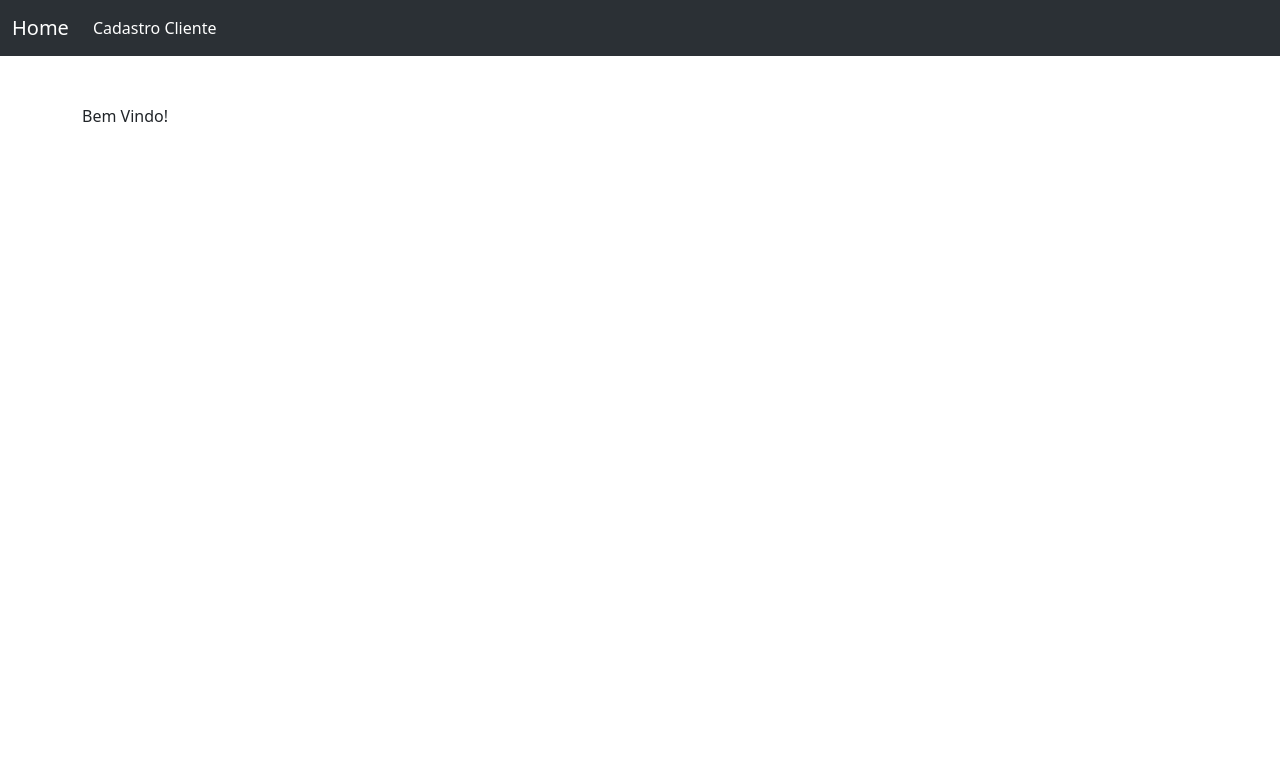
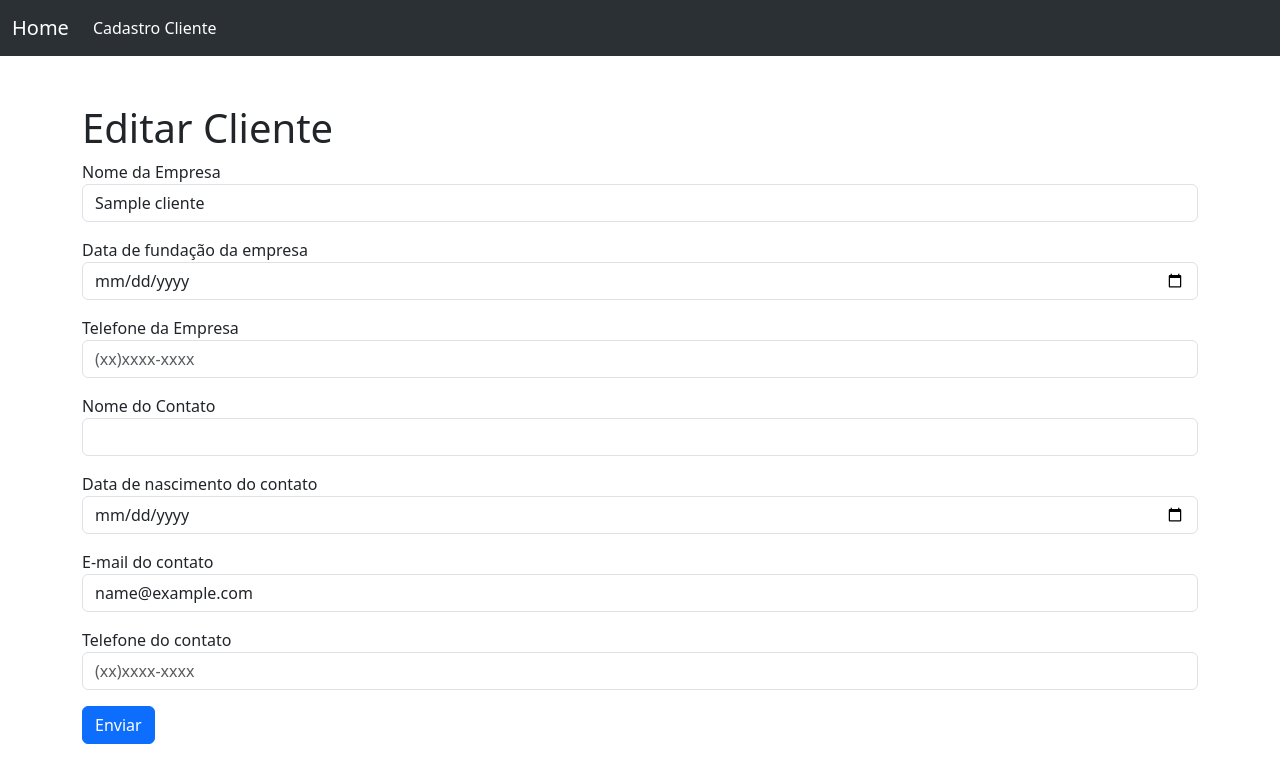
Before and after one commit to RicardoASJunior/teste_bytecom, a PHP site: page /?page=editar&id=1 in a window 1280 px wide. Shown: the top 783 px of the page. Run offline with PHP 8.4, Linux system fonts and the light colour scheme; tables that the repository leaves empty or names only in its code hold one stand-in row (values such as "Sample post"); data that the repository does not hold is empty.

Commit message:
Implementando Excluir e Editar

```diff
--- /dev/null
+++ b/editar-cliente.php
@@ -0,0 +1,42 @@
+<h1>Editar Cliente</h1>
+<?php
+    $sql = "SELECT * FROM cliente WHERE id=".$_REQUEST["id"];
+    $res = $conn->query($sql);
+    $row = $res->fetch_object();
+?>
+
+<form action="?page=salvar" method="POST" >
+    <input type="hidden" name="acao"  value="editar">
+    <input type="hidden" name="id"  value="<?php print $row->id ?>">
+    <div class="mb-3">
+        <label for="">Nome da Empresa</label>
+        <input type="text" name="nome_empresa" value="<?php print $row->nome_empresa; ?>" class="form-control">
+    </div>
+    <div class="mb-3">
+        <label for="">Data de fundação da empresa</label>
+        <input type="date" name="data_fundacao_empresa" value="<?php print $row->data_fundacao_empresa; ?>" class="form-control">
+    </div>
+    <div class="mb-3">
+        <label for="">Telefone da Empresa</label>
+        <input type="tel" id="phone" class="form-control" name="Telefone_empresa" value="<?php print $row->Telefone_empresa; ?>" pattern="\([0-9]{2}\)[0-9]{4}(-)?[0-9]{4}" placeholder="(xx)xxxx-xxxx">
+    </div>
+    <div class="mb-3">
+        <label for="">Nome do Contato</label>
+        <input type="text" name="Nome_contato" value="<?php print $row->Nome_contato; ?>" class="form-control">
+    </div>
+    <div class="mb-3">
+        <label for="">Data de nascimento do contato</label>
+        <input type="date" name="data_aniversario_contato" value="<?php print $row->data_aniversario_contato; ?>" class="form-control">
+    </div>
+    <div class="mb-3">
+        <label for="">E-mail do contato</label>
+        <input type="email" name="email" value="<?php print $row->email; ?>" class="form-control">
+    </div>
+    <div class="mb-3">
+        <label for="">Telefone do contato</label>
+        <input type="tel" id="phone" class="form-control"  name="Telefone_Contador" value="<?php print $row->Telefone_Contador; ?>" pattern="\([0-9]{2}\)[0-9]{4}(-)?[0-9]{4}" placeholder="(xx)xxxx-xxxx" required />
+    </div>
+    <div class="mb-3">
+        <button type="submit" class="btn btn-primary mb-3">Enviar</button>
+    </div>
+</form>
--- a/index.php
+++ b/index.php
@@ -39,6 +39,9 @@
                         case "salvar":
                             include("salvar-cliente.php");
                         break;
+                        case "editar":
+                            include("editar-cliente.php");
+                        break;
                         default:
                             print "Bem Vindo!";
                     }
```
Also changed, not shown: listar-usuario.php (+8 -0 lines), salvar-cliente.php (+41 -3 lines).
